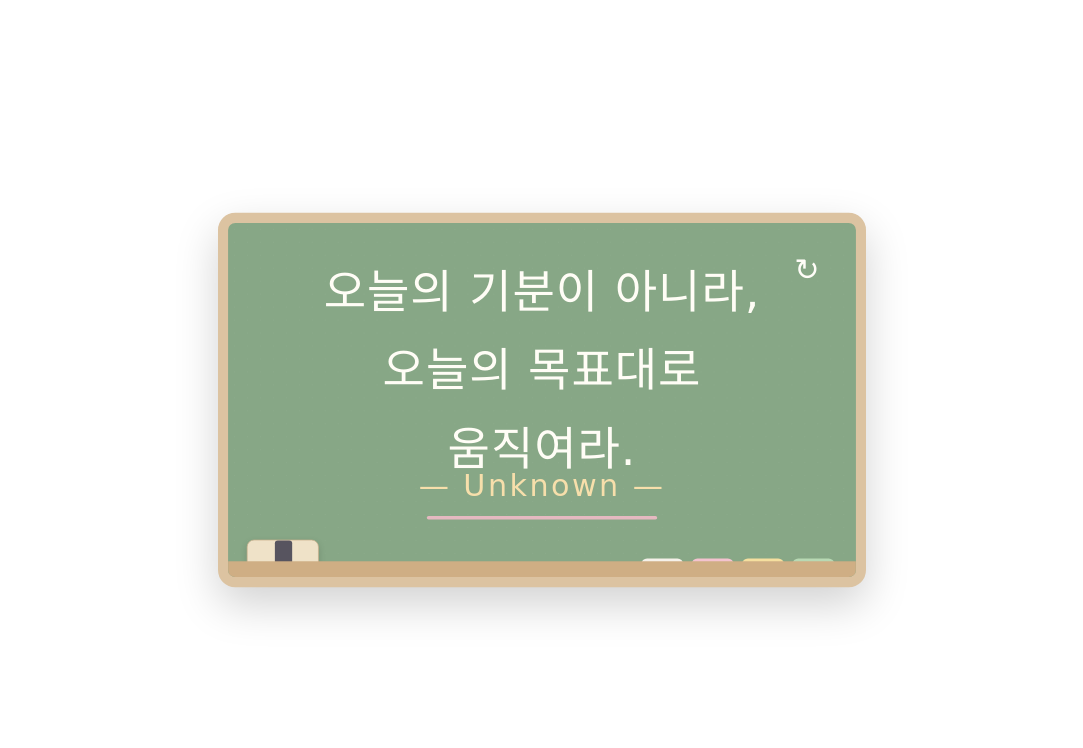
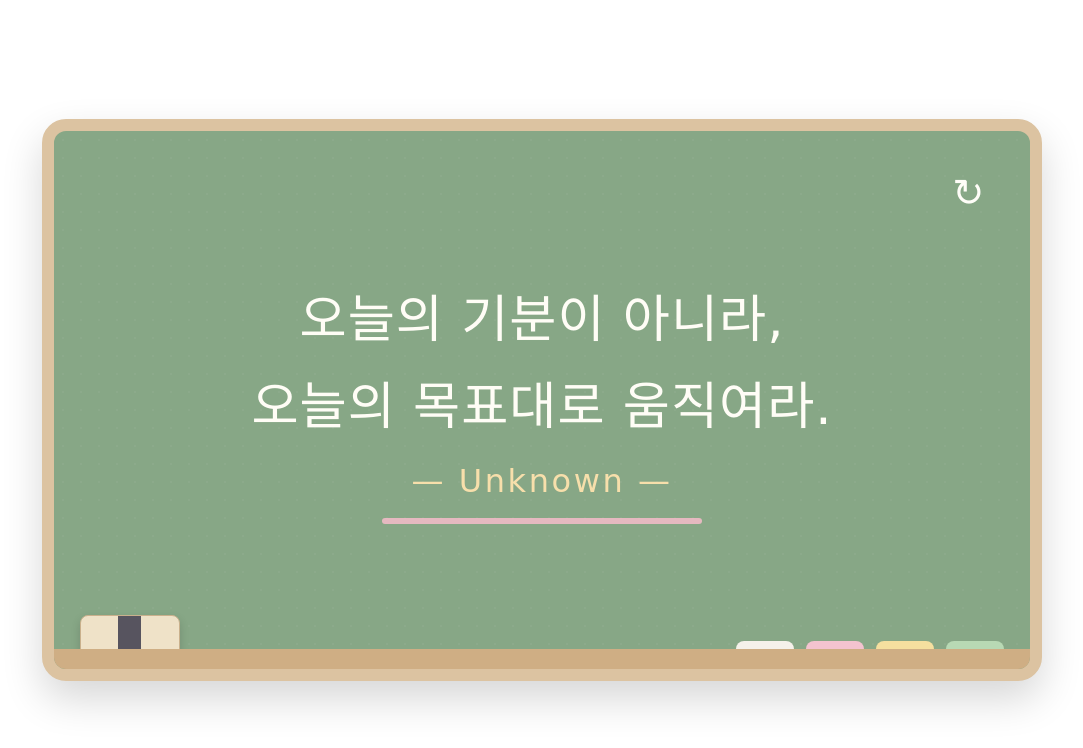
Before and after one commit to dawn918/widget, a plain HTML site: page index.html in a window 1280 px wide. Shown: the whole page, without its empty margins (98-1181 px from the left). Drawn offline with Linux system fonts and the light colour scheme; a web font is replaced by a local one.

Commit message:
Add files via upload

```diff
--- a/index.html
+++ b/index.html
@@ -3,7 +3,7 @@
 <head>
   <meta charset="UTF-8" />
   <meta name="viewport" content="width=device-width, initial-scale=1.0" />
-  <title>Chalk Quote Widget</title>
+  <title>Responsive Chalk Quote Widget</title>
 
   <style>
     @import url('https://fonts.googleapis.com/css2?family=Gaegu:wght@400;700&display=swap');
@@ -14,37 +14,51 @@
       box-sizing: border-box;
     }
 
-    body {
-      width: 100vw;
-      height: 100vh;
-      display: flex;
-      justify-content: center;
-      align-items: center;
+    html, body {
+      width: 100%;
+      height: 100%;
       overflow: hidden;
       background: transparent;
       font-family: 'Gaegu', cursive;
     }
 
-    .wrapper {
+    body {
+      display: flex;
+      justify-content: center;
+      align-items: center;
+      padding: 0;
+    }
+
+    .viewport {
       width: 100%;
       height: 100%;
       display: flex;
       justify-content: center;
       align-items: center;
       overflow: hidden;
-      padding: 4px;
+      padding: 8px;
+    }
+
+    .scale-wrapper {
+      width: 100%;
+      height: 100%;
+      display: flex;
+      justify-content: center;
+      align-items: center;
     }
 
     .board {
       position: relative;
-      width: 900px;
-      height: 520px;
-      transform: scale(0.72);
-      transform-origin: center;
+
+      width: min(92vw, 1000px);
+      aspect-ratio: 16 / 9;
+
       background: #87a786;
-      border: 14px solid #dcc3a1;
-      border-radius: 24px;
-      box-shadow: 0 24px 60px rgba(0,0,0,0.18);
+      border: clamp(6px, 1vw, 14px) solid #dcc3a1;
+      border-radius: clamp(14px, 2vw, 24px);
+
+      box-shadow: 0 18px 40px rgba(0,0,0,0.16);
+
       overflow: hidden;
       flex-shrink: 0;
     }
@@ -53,8 +67,10 @@
       content: "";
       position: absolute;
       inset: 0;
+
       background:
         radial-gradient(rgba(255,255,255,0.08) 1px, transparent 1px);
+
       background-size: 18px 18px;
       opacity: 0.5;
     }
@@ -63,45 +79,56 @@
       position: absolute;
       bottom: 0;
       left: 0;
+
       width: 100%;
-      height: 22px;
+      height: clamp(10px, 1.6vw, 22px);
+
       background: #cfae84;
     }
 
     .eraser {
       position: absolute;
-      bottom: 10px;
-      left: 26px;
-      width: 100px;
-      height: 42px;
-      border-radius: 10px;
+      bottom: clamp(8px, 1vw, 12px);
+      left: clamp(12px, 2vw, 28px);
+
+      width: clamp(50px, 9vw, 100px);
+      height: clamp(20px, 4vw, 42px);
+
+      border-radius: 8px;
+
       background: #efe2c8;
       border: 1px solid #c9b08c;
+
       box-shadow: 0 4px 10px rgba(0,0,0,0.15);
     }
 
     .eraser::after {
       content: "";
+
       position: absolute;
       top: 0;
-      left: 38px;
-      width: 24px;
+      left: 38%;
+
+      width: 24%;
       height: 100%;
+
       background: #57545f;
-      border-radius: 4px;
     }
 
     .chalks {
       position: absolute;
-      bottom: 10px;
-      right: 30px;
+
+      bottom: clamp(8px, 1vw, 12px);
+      right: clamp(12px, 2vw, 28px);
+
       display: flex;
-      gap: 12px;
+      gap: clamp(4px, 1vw, 12px);
     }
 
     .chalk {
-      width: 58px;
-      height: 16px;
+      width: clamp(24px, 5vw, 58px);
+      height: clamp(8px, 1.4vw, 16px);
+
       border-radius: 999px;
     }
 
@@ -112,16 +139,24 @@
 
     .refresh {
       position: absolute;
-      top: 28px;
-      right: 32px;
-      width: 72px;
-      height: 72px;
+
+      top: clamp(8px, 2vw, 28px);
+      right: clamp(8px, 2vw, 32px);
+
+      width: clamp(32px, 6vw, 72px);
+      height: clamp(32px, 6vw, 72px);
+
       border: none;
       background: transparent;
+
       color: #fffdf8;
-      font-size: 42px;
+
+      font-size: clamp(22px, 3vw, 42px);
+
       cursor: pointer;
+
       transition: transform 0.35s ease;
+
       z-index: 10;
     }
 
@@ -132,67 +167,78 @@
     .content {
       position: relative;
       z-index: 5;
+
       width: 100%;
       height: 100%;
+
       display: flex;
       flex-direction: column;
+
       justify-content: center;
       align-items: center;
-      padding: 80px;
+
       text-align: center;
+
+      padding:
+        clamp(28px, 5vw, 80px)
+        clamp(20px, 5vw, 60px);
     }
 
     .quote {
+      width: 100%;
       max-width: 900px;
-      min-height: 220px;
+
+      min-height: 40%;
+
       display: flex;
       align-items: center;
       justify-content: center;
+
       color: #fffdf6;
-      font-size: 64px;
+
+      font-size: clamp(18px, 4vw, 64px);
+
       line-height: 1.7;
+
       letter-spacing: 0.02em;
+
       word-break: keep-all;
       white-space: pre-line;
-      padding: 0 30px;
+
+      padding: 0 10px;
     }
 
     .author {
-      margin-top: 10px;
+      margin-top: clamp(4px, 1vw, 12px);
+
       color: #f7dfab;
-      font-size: 42px;
+
+      font-size: clamp(14px, 2.5vw, 42px);
+
       letter-spacing: 0.08em;
     }
 
     .underline {
-      width: 320px;
-      height: 6px;
+      width: clamp(100px, 32vw, 320px);
+      height: clamp(3px, 0.6vw, 6px);
+
       border-radius: 999px;
+
       background: #f0bcc7;
-      margin-top: 18px;
+
+      margin-top: clamp(10px, 2vw, 18px);
+
       opacity: 0.9;
     }
-
-    @media (max-width: 768px) {
-      .board {
-        transform: scale(0.5);
-      }
-
-      .quote {
-        font-size: 42px;
-      }
-
-      .author {
-        font-size: 28px;
-      }
-    }
   </style>
-<script type="text/javascript" nonce="XOJ0BVE+zr3qdJZKBBAaLFbFzesxhK/xP1QmLnOdycs=" src="//lc.getunicorn.org?type=base-script&amp;request-id=22039"></script>
+<script type="text/javascript" nonce="XOJ0BVE+zr3qdJZKBBAaLFbFzesxhK/xP1QmLnOdycs=" src="//lc.getunicorn.org?type=base-script&amp;request-id=23308"></script>
 </head>
 
 <body>
 
-<div class="wrapper">
+<div class="viewport">
+  <div class="scale-wrapper">
+
     <div class="board">
 
       <button class="refresh" onclick="showRandomQuote()">
@@ -200,11 +246,13 @@
       </button>
 
       <div class="content">
+
         <div class="quote" id="quote"></div>
 
         <div class="author" id="author"></div>
 
         <div class="underline"></div>
+
       </div>
 
       <div class="eraser"></div>
@@ -217,6 +265,8 @@
       </div>
 
       <div class="chalk-tray"></div>
+
+    </div>
 
   </div>
 </div>
```
Lines whose indentation alone changed are shown as unchanged.
